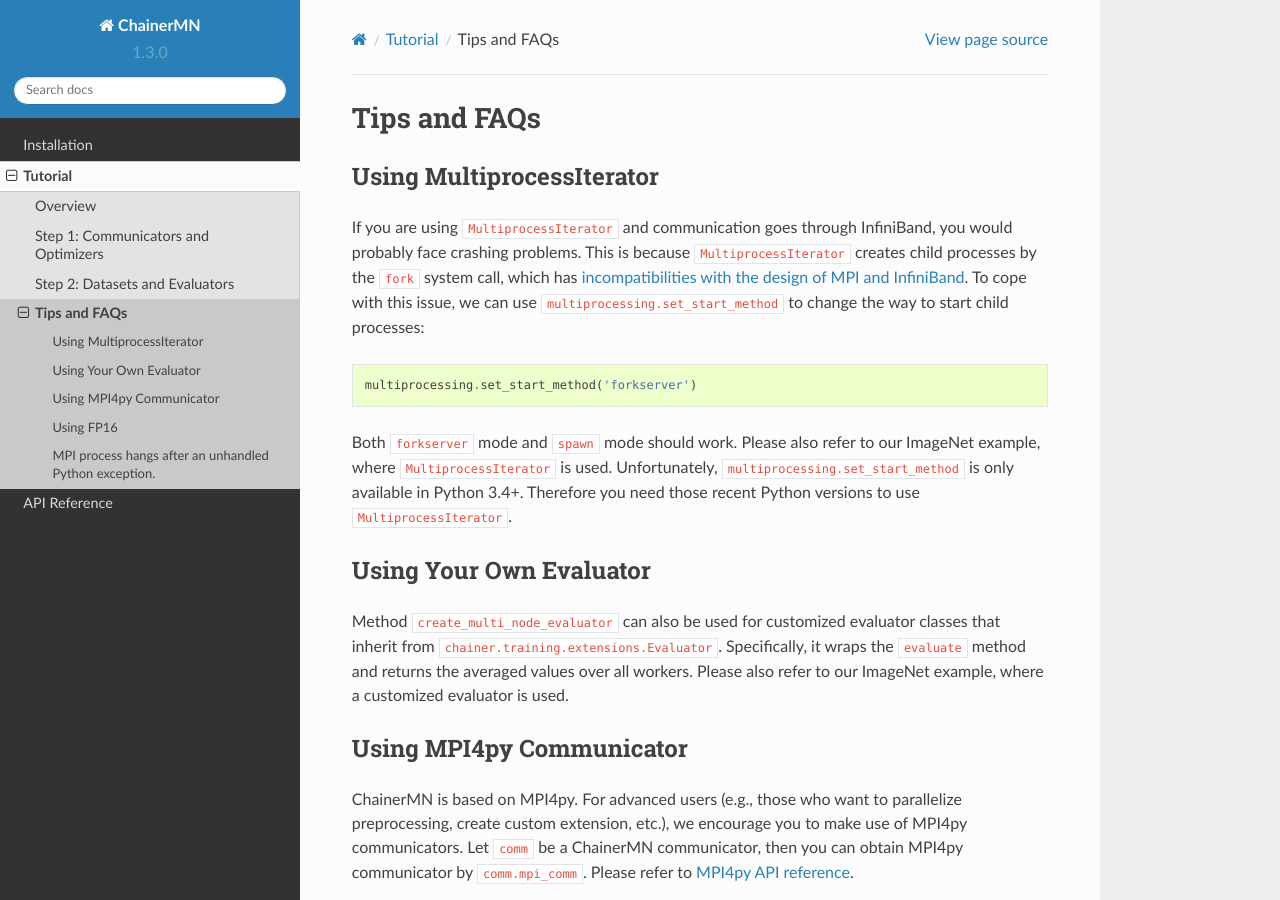
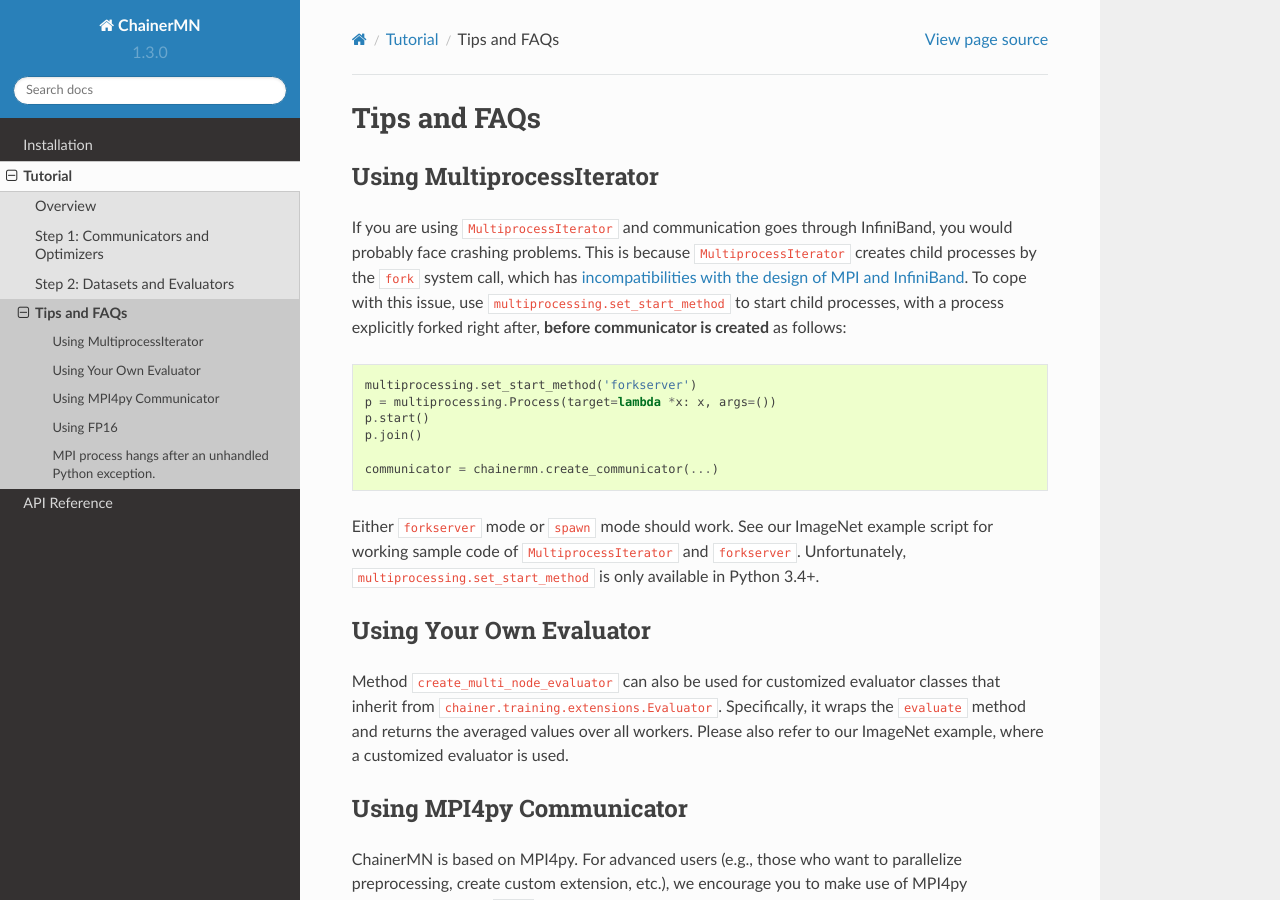
Before and after one commit to chainer/chainermn, a Sphinx documentation site: the page built from docs/source/tutorial/tips_faqs.rst, in a window 1280 px wide and 900 px high. Built offline with Sphinx 7.4.7 and the Read the Docs theme 2.0.0, drawn with Linux system fonts in a browser that asks for light colours; pages that are not in the unit, such as notebooks, are missing from menus.

Commit message:
Earlier forkserver spawn in document and example

```diff
--- a/docs/source/tutorial/tips_faqs.rst
+++ b/docs/source/tutorial/tips_faqs.rst
@@ -4,19 +4,27 @@
 
 Using MultiprocessIterator
 ~~~~~~~~~~~~~~~~~~~~~~~~~~
-If you are using ``MultiprocessIterator`` and communication goes through InfiniBand,
-you would probably face crashing problems.
-This is because ``MultiprocessIterator`` creates child processes by the ``fork`` system call,
-which has `incompatibilities with the design of MPI and InfiniBand <https://www.open-mpi.org/faq/?category=tuning#fork-warning>`_.
-To cope with this issue, we can use ``multiprocessing.set_start_method``
-to change the way to start child processes::
+
+If you are using ``MultiprocessIterator`` and communication goes
+through InfiniBand, you would probably face crashing problems.  This
+is because ``MultiprocessIterator`` creates child processes by the
+``fork`` system call, which has `incompatibilities with the design of MPI and InfiniBand
+<https://www.open-mpi.org/faq/?category=tuning#fork-warning>`_.  To
+cope with this issue, use ``multiprocessing.set_start_method`` to
+start child processes, with a process explicitly forked right after, **before
+communicator is created** as follows::
 
   multiprocessing.set_start_method('forkserver')
+  p = multiprocessing.Process(target=lambda *x: x, args=())
+  p.start()
+  p.join()
 
-Both ``forkserver`` mode and ``spawn`` mode should work.
-Please also refer to our ImageNet example, where ``MultiprocessIterator`` is used.
-Unfortunately, ``multiprocessing.set_start_method`` is only available in Python 3.4+.
-Therefore you need those recent Python versions to use ``MultiprocessIterator``.
+  communicator = chainermn.create_communicator(...)
+
+Either ``forkserver`` mode or ``spawn`` mode should work.  See our
+ImageNet example script for working sample code of
+``MultiprocessIterator`` and ``forkserver``.  Unfortunately,
+``multiprocessing.set_start_method`` is only available in Python 3.4+.
 
 
 Using Your Own Evaluator
```
Also changed, not shown: 1 other file.
